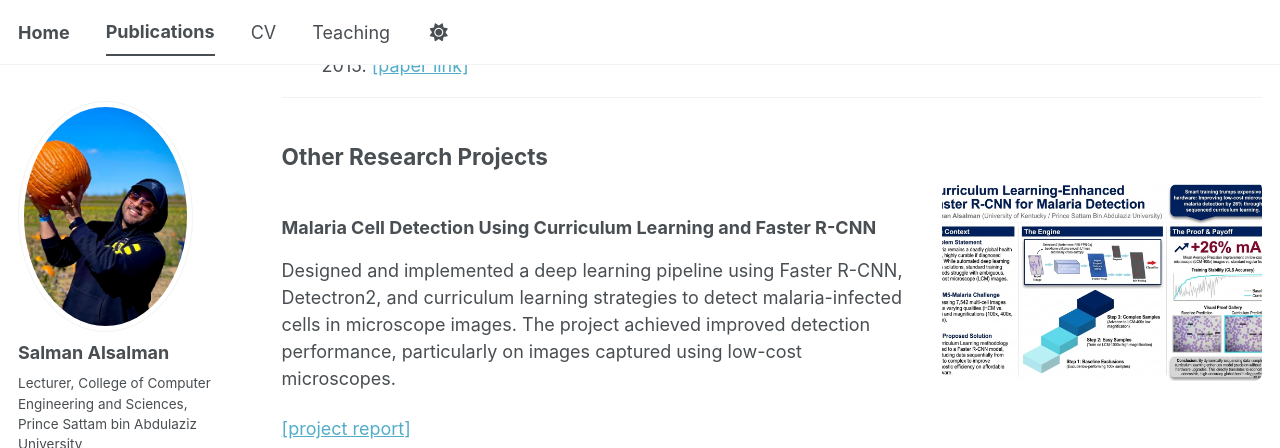
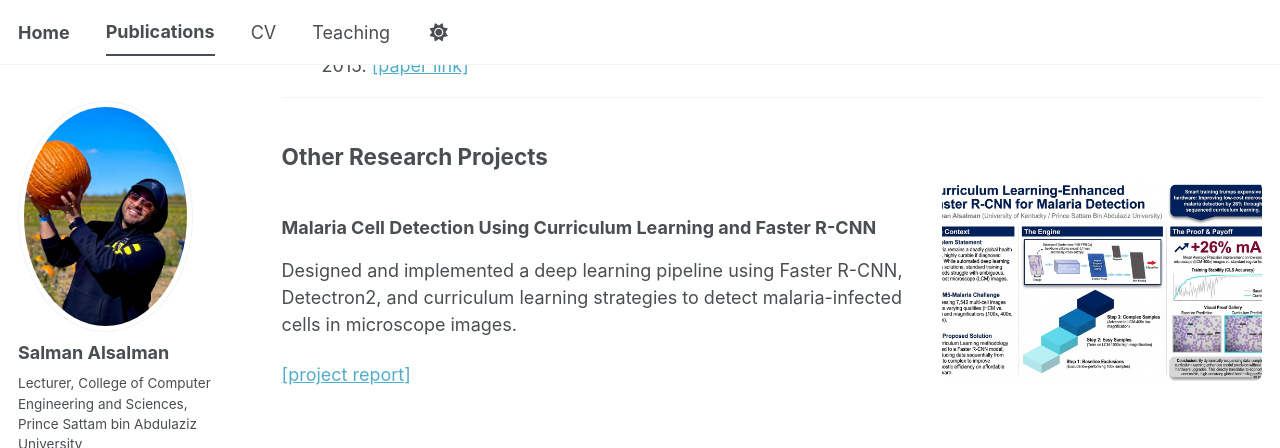
Before and after one commit to x1xSAS/x1xSAS.github.io, a Jekyll site: the page built from _pages/publications.html, in a window 1280 px wide and 900 px high, scrolled down 743 px, cut to the strip 0-448 px from the top of the window. Built offline with Jekyll 4.4.1, drawn with Linux system fonts in a browser that asks for light colours; some web fonts are replaced; a script bundle is joined from its source files by our own code; library files that are not in the unit come from our copies.

Commit message:
Update publications.html

```diff
--- a/_pages/publications.html
+++ b/_pages/publications.html
@@ -84,10 +84,8 @@ my ORCID profile
 
     <p>
       Designed and implemented a deep learning pipeline using Faster R-CNN,
-      Detectron2, and curriculum learning strategies to detect
-      malaria-infected cells in microscope images. The project achieved
-      improved detection performance, particularly on images captured using
-      low-cost microscopes.
+    Detectron2, and curriculum learning strategies to detect
+    malaria-infected cells in microscope images.
     </p>
 
     <p>
```
